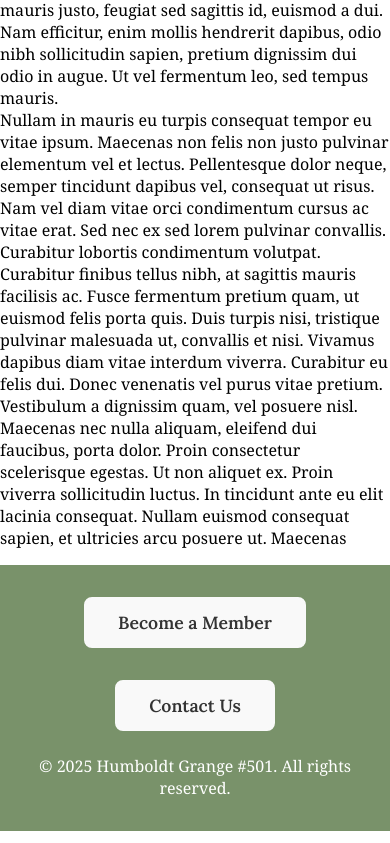
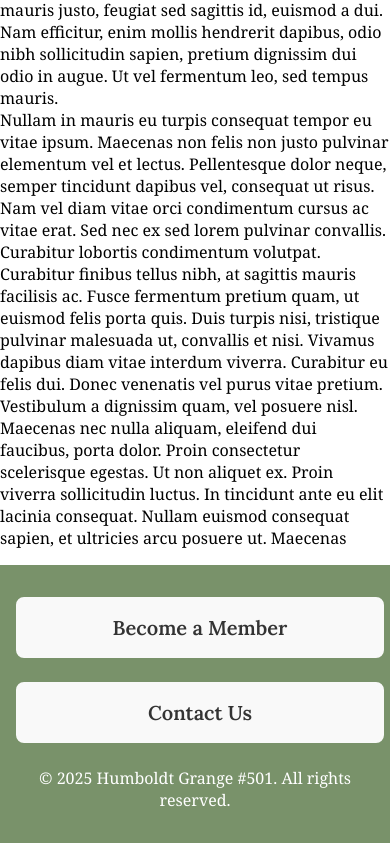
Before and after one commit to lilyyassemi/humboldt_grange_501_website, a React (Create React App) app in the folder humboldtgrange/: page / in a window 390 px wide. Shown: the part 3008-3851 px from the top of the page. Built offline with nearby package versions, Linux system fonts and the light colour scheme.

Commit message:
added mobile responsive components to Navbar.jsx

```diff
--- a/humboldtgrange/src/components/Footer.css
+++ b/humboldtgrange/src/components/Footer.css
@@ -46,3 +46,21 @@
   .footer a:hover {
     text-decoration: underline;
   }
+
+  /* Make footer buttons bigger on mobile */
+@media (max-width: 768px) {
+    .footer-buttons {
+        flex-direction: column;
+        justify-content: center;
+        align-items: center;
+        gap: 1.5rem;
+      }
+
+    .footer-btn {
+      font-size: 1.25rem;
+      padding: 1rem 2rem;
+      text-align: center;
+      width: 100%;
+      max-width: 300px;
+    }
+  }
--- a/humboldtgrange/src/components/Navbar.css
+++ b/humboldtgrange/src/components/Navbar.css
@@ -165,3 +165,15 @@
     display: flex;
   }
 }
+
+.close-btn {
+  position: absolute;
+  top: 1.2rem;
+  right: 1.5rem;
+  font-size: 2rem;
+  color: white;
+  background: none;
+  border: none;
+  cursor: pointer;
+  z-index: 10001;
+}
--- a/humboldtgrange/src/components/Navbar.jsx
+++ b/humboldtgrange/src/components/Navbar.jsx
@@ -57,6 +57,7 @@ export default function Navbar() {
       {/* Mobile Menu Overlay */}
       {mobileMenuOpen && (
         <div className="mobile-menu">
+          <button className="close-btn" onClick={closeMobileMenu}>&times;</button>
           <Link to="/" onClick={closeMobileMenu}>Home</Link>
           <Link to="/about" onClick={closeMobileMenu}>About Us</Link>
           <Link to="/about/history" onClick={closeMobileMenu}>Our History</Link>
```
